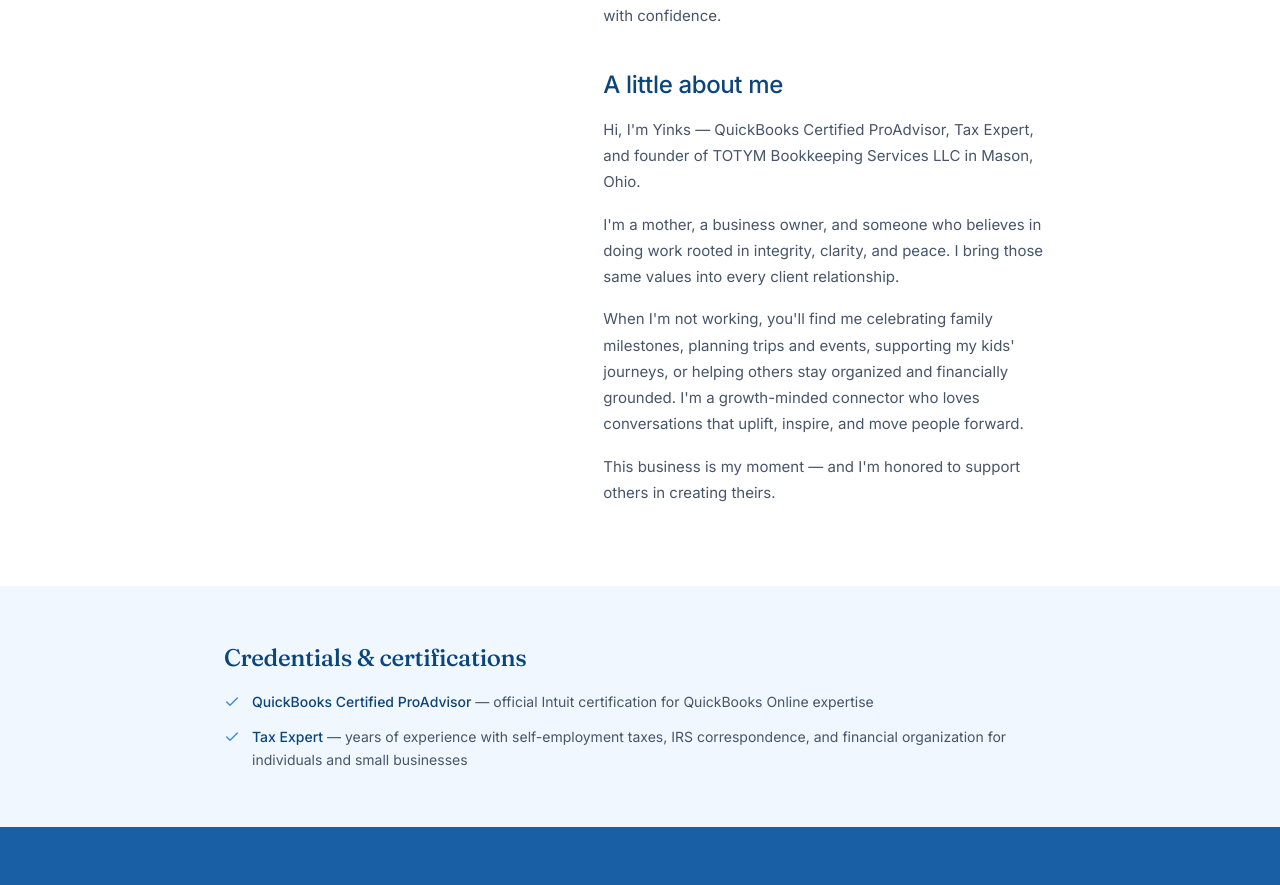
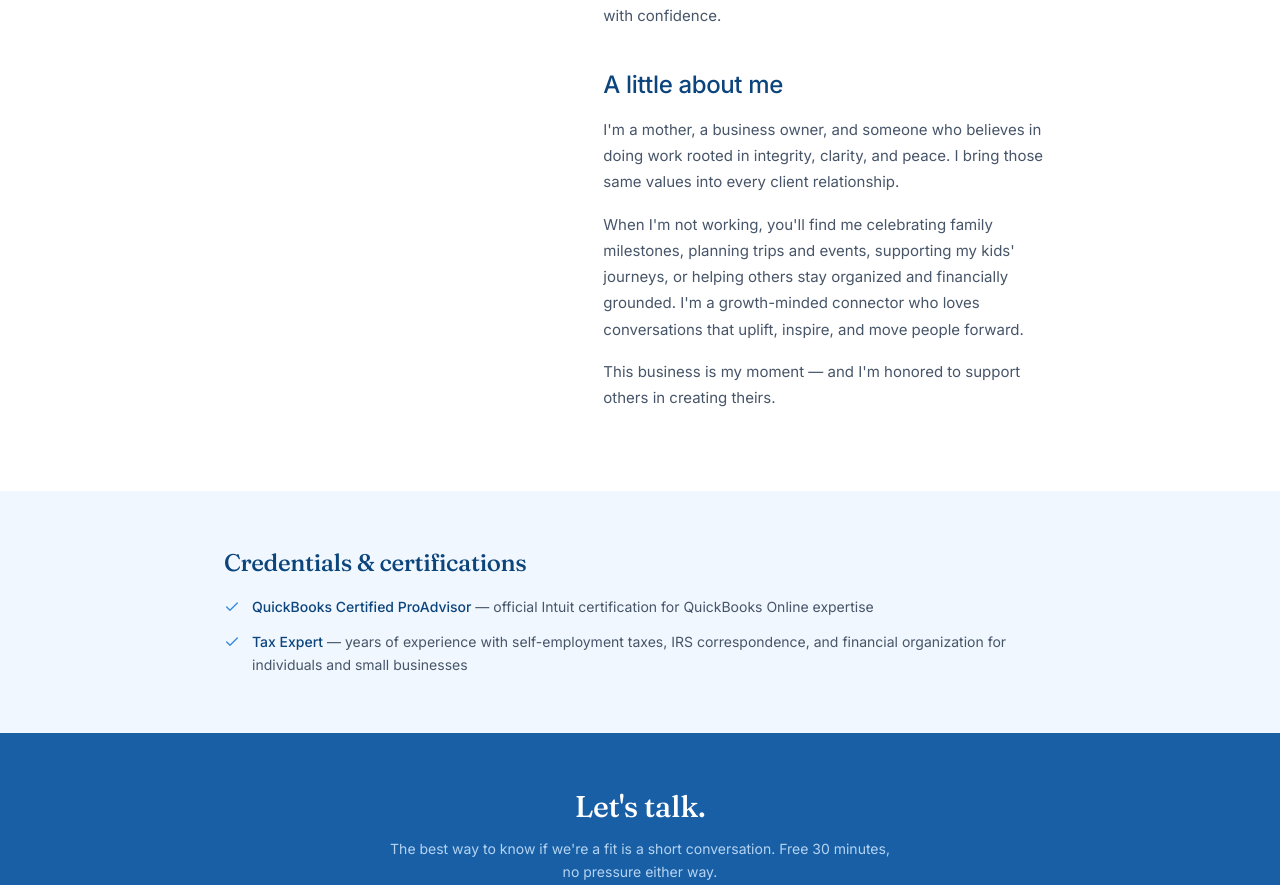
Before and after one commit to ronyinkus/totym, a Next.js app: page /about in a window 1280 px wide. Shown: the part 1869-2754 px from the top of the page. Built offline with nearby package versions, Linux system fonts and the light colour scheme.

Commit message:
Update about section copy

```diff
--- a/app/about/page.tsx
+++ b/app/about/page.tsx
@@ -127,10 +127,6 @@ export default function AboutPage() {
 
               <h2>A little about me</h2>
               <p>
-                Hi, I&apos;m Yinks — QuickBooks Certified ProAdvisor, Tax Expert,
-                and founder of TOTYM Bookkeeping Services LLC in Mason, Ohio.
-              </p>
-              <p>
                 I&apos;m a mother, a business owner, and someone who believes in
                 doing work rooted in integrity, clarity, and peace. I bring
                 those same values into every client relationship.
```
